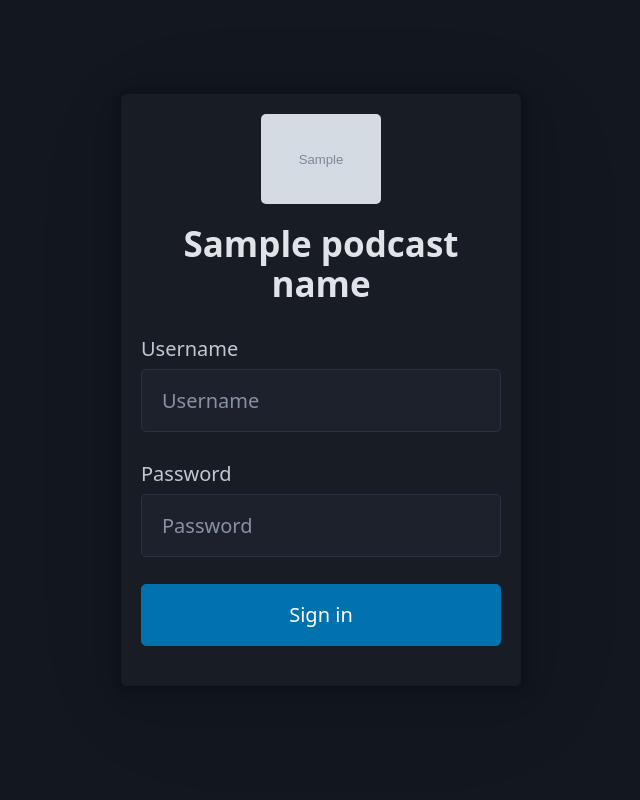
After one commit to Alcidespb24/podcast-workflow, a FastAPI app: template src/backend/web/templates/login.html in a window 1280 px wide. The commit adds this page. Shown: the whole page, without its empty margins (319-959 px from the left). Run offline with FastAPI, Linux system fonts and the light colour scheme; the template is opened without the code that fills it: most values are stand-ins (such as "Sample title", 1, 10 or a date in 2020); grey boxes marked "Sample" are stand-in pictures; parts of the project's set-up code (start-up, migrations or seed data) failed here and were passed over; some libraries are stand-ins or nearby versions.

Commit message:
feat(06-02): implement login/logout routes, branded login page, and root redirect
- auth.py: login (GET/POST), logout (POST), root redirect (GET /)
- login.html: standalone branded page with HTMX form, inline error swap
- app.css: login container, card, hero, alert styles
- app.py: wire auth_router before static mounts (avoid route shadowing)
- Password verification via argon2 _ph.verify with constant-time username check
- Open redirect prevention: only /dashboard/* paths allowed in ?next=
- HX-Redirect with 204 status for HTMX-compatible post-login redirect

Co-Authored-By: Claude Opus 4.6 <noreply@anthropic.com>

```diff
--- a/src/backend/web/app.py
+++ b/src/backend/web/app.py
@@ -18,6 +18,7 @@ from starlette.responses import Response
 from src.backend.web.routes.api_hosts import router as hosts_router
 from src.backend.web.routes.api_presets import router as presets_router
 from src.backend.web.routes.api_styles import router as styles_router
+from src.backend.web.routes.auth import auth_router
 from src.backend.web.routes.dashboard import router as dashboard_router
 from src.backend.web.routes.dashboard import status_router
 from src.backend.web.routes.rss import router as rss_router
@@ -92,6 +93,9 @@ def create_app(
     templates = Jinja2Templates(directory="src/backend/web/templates")
     app.state.templates = templates
 
+    # Auth routes (login, logout, root redirect) -- before mounts to avoid shadowing
+    app.include_router(auth_router)
+
     # Ensure episodes directory exists
     os.makedirs(settings.episodes_dir, exist_ok=True)
 
--- a/src/backend/web/static/app.css
+++ b/src/backend/web/static/app.css
@@ -146,3 +146,49 @@ body > .dashboard-layout {
 .error {
     color: var(--pico-del-color);
 }
+
+/* Login page */
+.login-container {
+    display: flex;
+    align-items: center;
+    justify-content: center;
+    min-height: 100vh;
+    padding: 1rem;
+}
+
+.login-card {
+    width: 100%;
+    max-width: 400px;
+}
+
+.login-hero {
+    text-align: center;
+    margin-bottom: 1.5rem;
+}
+
+.login-hero img {
+    max-width: 120px;
+    border-radius: var(--pico-border-radius);
+    margin-bottom: 1rem;
+}
+
+.login-hero h2 {
+    margin-bottom: 0;
+}
+
+.login-alert {
+    padding: 0.75rem 1rem;
+    border-radius: var(--pico-border-radius);
+    margin-bottom: 1rem;
+    font-size: 0.9rem;
+}
+
+.login-alert--error {
+    background: var(--pico-del-color);
+    color: #fff;
+}
+
+.login-alert--success {
+    background: var(--pico-ins-color);
+    color: #fff;
+}
--- /dev/null
+++ b/src/backend/web/templates/login.html
@@ -0,0 +1,47 @@
+<!DOCTYPE html>
+<html lang="en" data-theme="dark">
+<head>
+    <meta charset="utf-8">
+    <meta name="viewport" content="width=device-width, initial-scale=1">
+    <title>Sign in - {{ podcast_name }}</title>
+    <link rel="stylesheet" href="https://cdn.jsdelivr.net/npm/@picocss/pico@2/css/pico.min.css">
+    <link rel="stylesheet" href="/static/app.css">
+    <script src="https://cdn.jsdelivr.net/npm/htmx.org@2.0.8/dist/htmx.min.js"></script>
+</head>
+<body>
+    <main class="login-container">
+        <article class="login-card">
+            <div class="login-hero">
+                {% if podcast_cover_url %}
+                <img src="{{ podcast_cover_url }}" alt="{{ podcast_name }} cover">
+                {% endif %}
+                <h2>{{ podcast_name }}</h2>
+            </div>
+
+            {% if logged_out %}
+            <div class="login-alert login-alert--success">
+                You've been logged out.
+            </div>
+            {% endif %}
+
+            <div id="login-error"></div>
+
+            <form hx-post="/login{% if next_url %}?next={{ next_url }}{% endif %}"
+                  hx-target="#login-error"
+                  hx-swap="innerHTML">
+                <label for="username">
+                    Username
+                    <input type="text" id="username" name="username"
+                           placeholder="Username" required autocomplete="username">
+                </label>
+                <label for="password">
+                    Password
+                    <input type="password" id="password" name="password"
+                           placeholder="Password" required autocomplete="current-password">
+                </label>
+                <button type="submit">Sign in</button>
+            </form>
+        </article>
+    </main>
+</body>
+</html>
```
Also changed, not shown: src/backend/web/routes/auth.py (added, +104 -0 lines).
